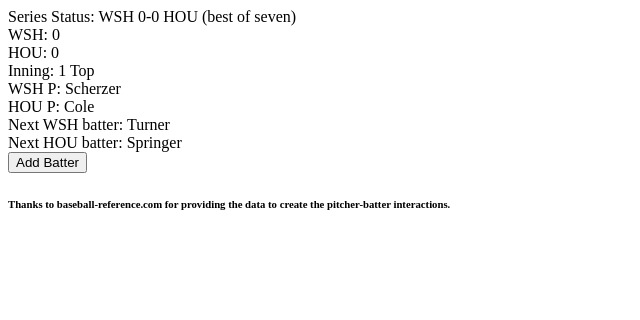
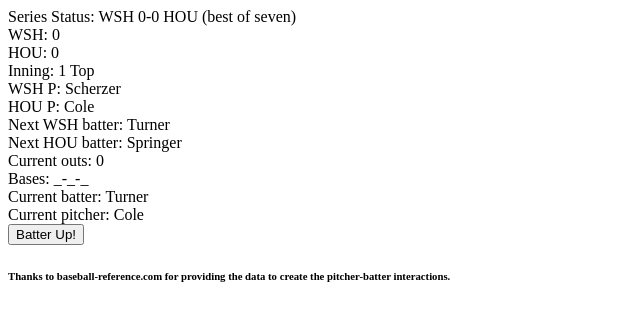
Before and after one commit to TomGower/MVP-baseball, a React app: page / in a window 1280 px wide. Shown: the top 320 px of the page, without its empty margins (0-640 px from the left). Built offline with nearby package versions, Linux system fonts and the light colour scheme; the HTML template or start-up script is replaced by a standard one.

Commit message:
Modified appearance to include current runner status and current outs

```diff
--- a/src/index.jsx
+++ b/src/index.jsx
@@ -80,7 +80,7 @@ class App extends React.Component {
 
   winnerCheck(oldInning) {
     if ((oldInning === 17) && (this.state.houScore > this.state.wasScore)) {
-      console.log('game over, Astros won');
+      console.log(`game over, Astros won, ${this.state.houScore}-${this.state.wasScore}`);
       let currentGame = this.state.wasWins + this.state.houWins + 1;
       let astrosWins = this.state.houWins + 1;
       if (astrosWins === 4) {
@@ -107,7 +107,7 @@ class App extends React.Component {
       }
       return true;
     } else if ((oldInning > 17 && oldInning % 2 === 0) && (this.state.houScore > this.state.wasScore)) {
-      console.log('game over, Astros won');
+      console.log(`game over, Astros won, ${this.state.houScore}-${this.state.wasScore}`);
       let currentGame = this.state.wasWins + this.state.houWins + 1;
       let astrosWins = this.state.houWins + 1;
       if (astrosWins === 4) {
@@ -134,7 +134,7 @@ class App extends React.Component {
       }
       return true;
     } else if ((oldInning > 17 && oldInning % 2 === 0) && (this.state.wasScore > this.state.houScore)) {
-      console.log('game over, Nationals won');
+      console.log(`game over, Nationals won ${this.state.wasScore}-${this.state.houScore}`);
       let currentGame = this.state.wasWins + this.state.houWins + 1;
       let natsWins = this.state.wasWins + 1;
       if (natsWins === 4) {
@@ -540,7 +540,11 @@ class App extends React.Component {
         HOU P: {this.state.houPitcher.name} <br />
         Next WSH batter: {this.state.wasBatter.name} <br />
         Next HOU batter: {this.state.houBatter.name} <br />
-        <button onClick={this.onClick}>Add Batter</button> <br />
+        Current outs: {this.state.currentOut} <br />
+        Bases: {this.state.runner1 ? 'O' : '_'}-{this.state.runner2 ? 'O' : '_'}-{this.state.runner3 ? 'O' : '_'} <br />
+        Current batter: {this.state.currentBatter.name} <br />
+        Current pitcher: {this.state.currentPitcher.name} <br />
+        <button onClick={this.onClick}>Batter Up!</button> <br />
         <WinningBanner seriesWinner={this.state.seriesWinner} />
         <h6>Thanks to baseball-reference.com for providing the data to create the pitcher-batter interactions.</h6>
       </div>
```
